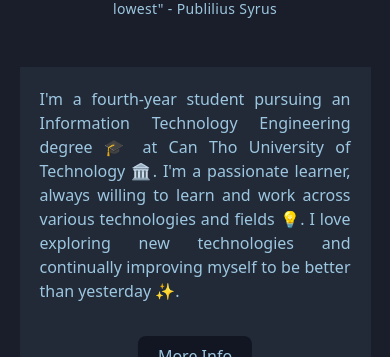
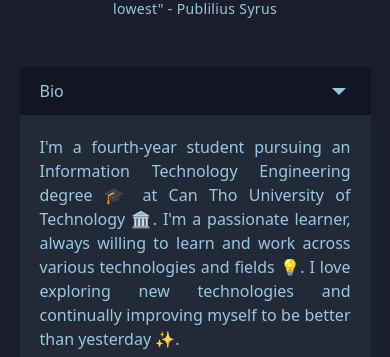
Before and after one commit to ptduy14/portfolio, a React (Create React App) app: page / in a window 390 px wide. Shown: the part 355-712 px from the top of the page. Built offline with nearby package versions, Linux system fonts and the light colour scheme.

Commit message:
style: responsive navbar

```diff
--- /dev/null
+++ b/src/components/Content/Navbar/NavbarMobile.jsx
@@ -0,0 +1,43 @@
+import { useState } from "react";
+import ArrowDownIcon from "../../Icons/ArrowDownIcon";
+import ArrowTopIcon from "../../Icons/ArrowUpIcon";
+
+export default function NavbarMobile({ setCurrentContent, currentContent }) {
+  const [isOpen, setIsOpen] = useState(false);
+
+  return (
+    <div className="block md:hidden relative">
+      <div
+        className="selected flex justify-between items-center py-3 px-5 bg-tertiary-color cursor-pointer hover:bg-hover-color"
+        onClick={() => setIsOpen(!isOpen)}
+      >
+        <span>{currentContent}</span>
+        {isOpen ? <ArrowTopIcon /> : <ArrowDownIcon />}
+      </div>
+      <ul
+        className={`${
+          isOpen ? "h-auto" : "h-0"
+        } overflow-hidden absolute left-0 right-0 z-10`}
+      >
+        {["Bio", "Skill", "Project", "Chatbot", "Contact"].map(
+          (item, index) => {
+            return (
+              <li
+                key={index}
+                className={`py-3 px-5 bg-tertiary-color cursor-pointer hover:bg-hover-color ${
+                  item === currentContent && "hidden"
+                }`}
+                onClick={() => {
+                  setCurrentContent(item);
+                  setIsOpen(!isOpen);
+                }}
+              >
+                {item}
+              </li>
+            );
+          }
+        )}
+      </ul>
+    </div>
+  );
+}
--- a/src/components/Content/index.jsx
+++ b/src/components/Content/index.jsx
@@ -1,4 +1,4 @@
-import { useEffect, useRef, useState } from "react";
+import { useEffect, useState } from "react";
 import Navbar from "./Navbar";
 import Bio from "./SubContent/Bio";
 import Skill from "./SubContent/Skill";
@@ -41,8 +41,7 @@ export default function Content() {
   return (
     <div className="mt-12">
       <Navbar setCurrentContent={setCurrentContent} />
-
-      {/* <NavbarMobile /> */}
+      <NavbarMobile setCurrentContent={setCurrentContent} currentContent={currentContent}/>
 
       <div className="p-5 h-[22.563rem] bg-secondary-color">
         {handleRenderCurrentContent()}
--- /dev/null
+++ b/src/components/Icons/ArrowDownIcon.jsx
@@ -0,0 +1,18 @@
+export default function ArrowDownIcon() {
+  return (
+    <svg
+      class="w-6 h-6 text-gray-800 dark:text-white"
+      aria-hidden="true"
+      xmlns="http://www.w3.org/2000/svg"
+      width={18}
+      height={18}
+      fill="none"
+      viewBox="0 0 24 24"
+    >
+      <path
+        fill="var(--text-color)"
+        d="m19 9-7 7-7-7"
+      />
+    </svg>
+  );
+}
--- /dev/null
+++ b/src/components/Icons/ArrowUpIcon.jsx
@@ -0,0 +1,15 @@
+export default function ArrowTopIcon() {
+  return (
+    <svg
+      class="w-6 h-6 text-gray-800 dark:text-white"
+      aria-hidden="true"
+      xmlns="http://www.w3.org/2000/svg"
+      width={18}
+      height={18}
+      fill="none"
+      viewBox="0 0 24 24"
+    >
+      <path fill="var(--text-color)" d="m5 15 7-7 7 7" />
+    </svg>
+  );
+}
```
